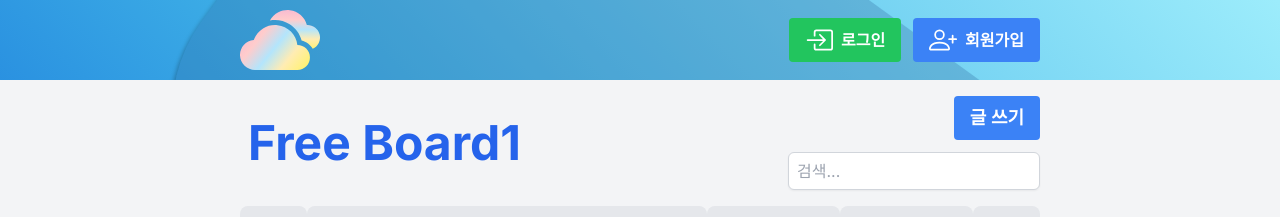
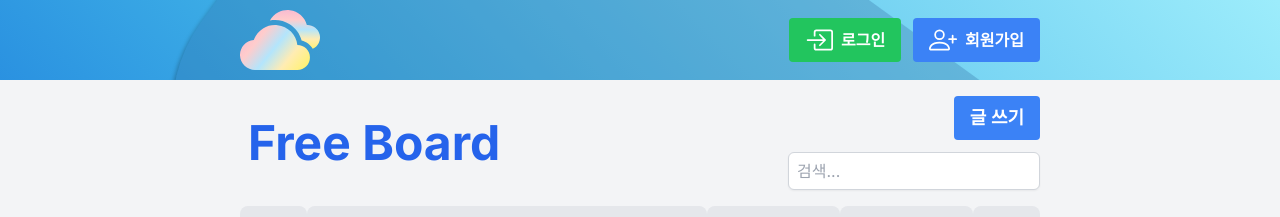
Before and after one commit to KwakMinJae/next14_bulletin_board, a Next.js app: page / in a window 1280 px wide. Shown: the top 217 px of the page. Built offline with nearby package versions, Linux system fonts and the light colour scheme; no server answers; the database is empty.

Commit message:
배포 테스트

```diff
--- a/src/app/page.tsx
+++ b/src/app/page.tsx
@@ -149,7 +149,7 @@ const HomePage = () => {
         <div className="mx-60">
           <div className="flex items-center justify-between py-4">
             <div className="flex items-center justify-center flex-col">
-              <h2 className="ml-2 text-5xl font-bold text-blue-600/100">Free Board1</h2>
+              <h2 className="ml-2 text-5xl font-bold text-blue-600/100">Free Board</h2>
             </div>
             <div className="flex items-end flex-col mx-0">
               <div className="">
```
